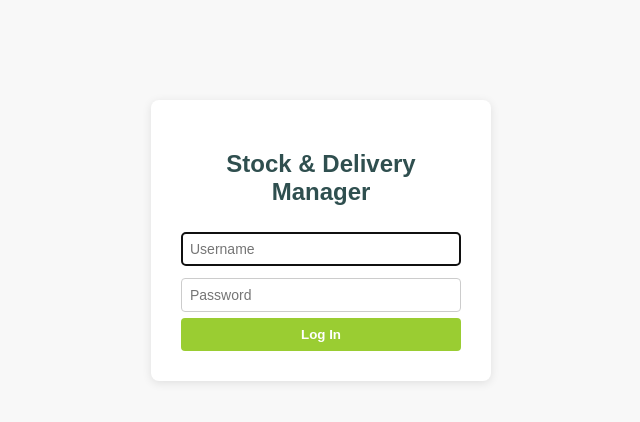
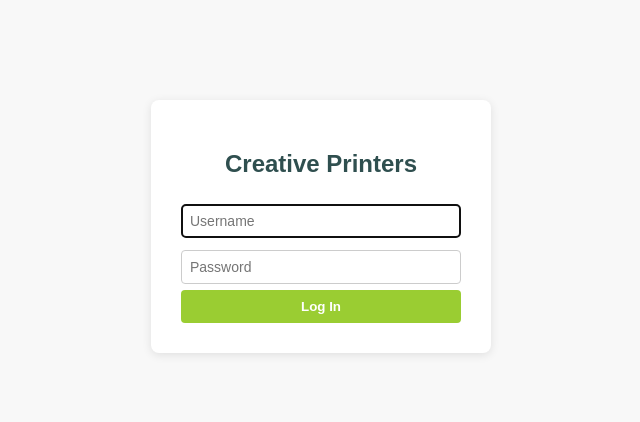
Before and after one commit to chhotaa/CreativePrinters, a PHP site: page /login.php in a window 1280 px wide. Shown: the top 422 px of the page, without its empty margins (319-959 px from the left). Run offline with PHP 8.4, Linux system fonts and the light colour scheme.

Commit message:
Rename app to Creative Printers

```diff
--- a/admin/deliveries.php
+++ b/admin/deliveries.php
@@ -47,7 +47,7 @@ $deliveries = $pdo->query(
 <head>
     <meta charset="UTF-8">
     <meta name="viewport" content="width=device-width, initial-scale=1.0">
-    <title>Delivery Schedule</title>
+    <title>Delivery Schedule - Creative Printers</title>
     <link rel="stylesheet" href="../style.css">
 </head>
 <body>
--- a/admin/index.php
+++ b/admin/index.php
@@ -13,12 +13,12 @@ $dueSoonCount = $pdo->query("SELECT COUNT(*) c FROM deliveries WHERE status != '
 <head>
     <meta charset="UTF-8">
     <meta name="viewport" content="width=device-width, initial-scale=1.0">
-    <title>Admin Dashboard</title>
+    <title>Admin Dashboard - Creative Printers</title>
     <link rel="stylesheet" href="../style.css">
 </head>
 <body>
     <div class="topbar">
-        <h2>Admin Dashboard - Welcome, <?= htmlspecialchars($user['username']) ?></h2>
+        <h2>Creative Printers - Welcome, <?= htmlspecialchars($user['username']) ?></h2>
         <a class="btn" href="../logout.php">Log Out</a>
     </div>
 
--- a/admin/purchase_orders.php
+++ b/admin/purchase_orders.php
@@ -39,7 +39,7 @@ $pos = $pdo->query('SELECT * FROM purchase_orders ORDER BY po_date DESC, id DESC
 <head>
     <meta charset="UTF-8">
     <meta name="viewport" content="width=device-width, initial-scale=1.0">
-    <title>Purchase Orders</title>
+    <title>Purchase Orders - Creative Printers</title>
     <link rel="stylesheet" href="../style.css">
 </head>
 <body>
--- a/admin/stock.php
+++ b/admin/stock.php
@@ -37,7 +37,7 @@ $stockItems = $pdo->query('SELECT * FROM stock ORDER BY product_name')->fetchAll
 <head>
     <meta charset="UTF-8">
     <meta name="viewport" content="width=device-width, initial-scale=1.0">
-    <title>Manage Stock</title>
+    <title>Manage Stock - Creative Printers</title>
     <link rel="stylesheet" href="../style.css">
 </head>
 <body>
--- a/admin/users.php
+++ b/admin/users.php
@@ -46,7 +46,7 @@ $users = $pdo->query('SELECT * FROM users ORDER BY username')->fetchAll();
 <head>
     <meta charset="UTF-8">
     <meta name="viewport" content="width=device-width, initial-scale=1.0">
-    <title>Manage Users</title>
+    <title>Manage Users - Creative Printers</title>
     <link rel="stylesheet" href="../style.css">
 </head>
 <body>
--- a/login.php
+++ b/login.php
@@ -34,12 +34,12 @@ if ($_SERVER['REQUEST_METHOD'] === 'POST') {
 <head>
     <meta charset="UTF-8">
     <meta name="viewport" content="width=device-width, initial-scale=1.0">
-    <title>Login - Stock & Delivery Manager</title>
+    <title>Login - Creative Printers</title>
     <link rel="stylesheet" href="style.css">
 </head>
 <body>
     <div class="login-container">
-        <h2>Stock &amp; Delivery Manager</h2>
+        <h2>Creative Printers</h2>
         <?php if ($error): ?><div class="error"><?= htmlspecialchars($error) ?></div><?php endif; ?>
         <form method="POST">
             <input type="text" name="username" placeholder="Username" required autofocus>
--- a/user/dues.php
+++ b/user/dues.php
@@ -16,12 +16,12 @@ $deliveries = $pdo->query(
 <head>
     <meta charset="UTF-8">
     <meta name="viewport" content="width=device-width, initial-scale=1.0">
-    <title>Delivery Due Dates</title>
+    <title>Delivery Due Dates - Creative Printers</title>
     <link rel="stylesheet" href="../style.css">
 </head>
 <body>
     <div class="topbar">
-        <h2>Delivery Due Dates - <?= htmlspecialchars($user['username']) ?></h2>
+        <h2>Creative Printers - <?= htmlspecialchars($user['username']) ?></h2>
         <a class="btn" href="../logout.php">Log Out</a>
     </div>
 
```
Also changed, not shown: README.md.
